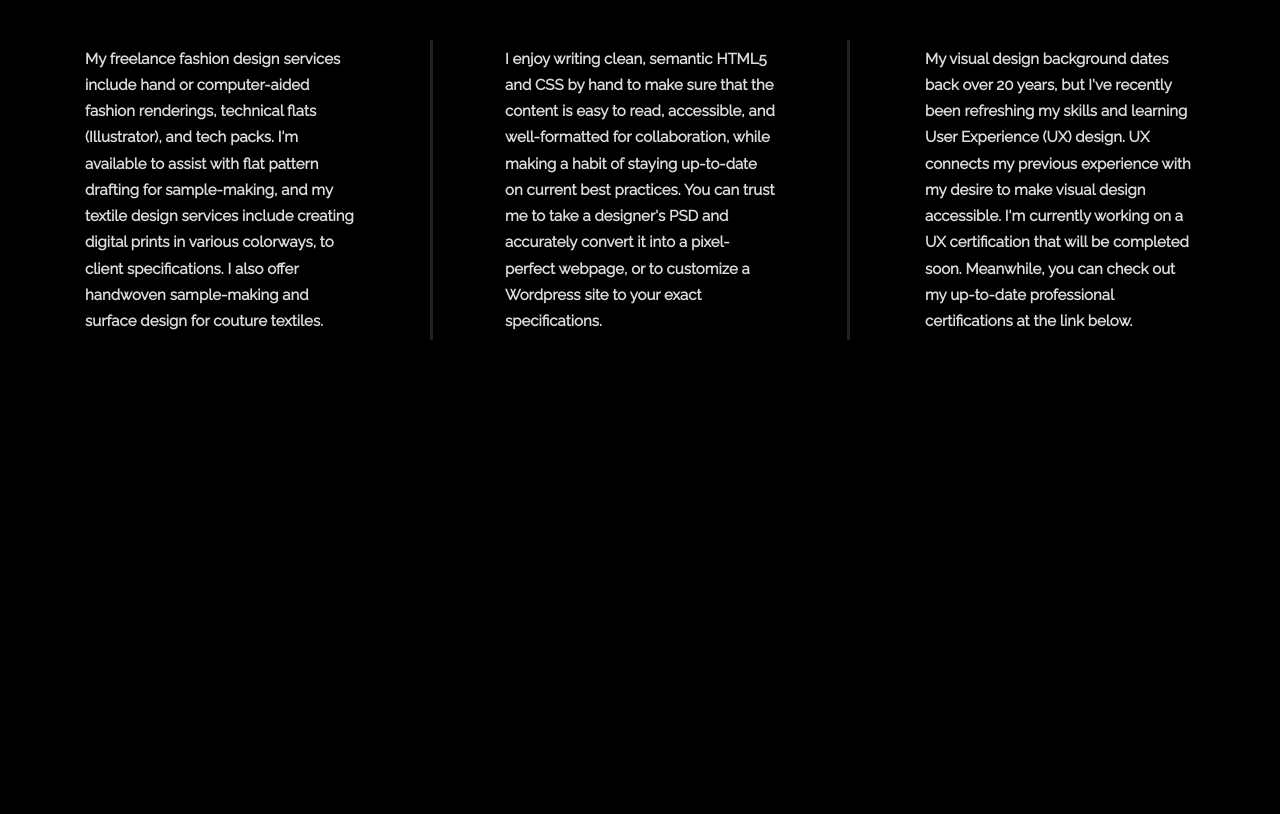
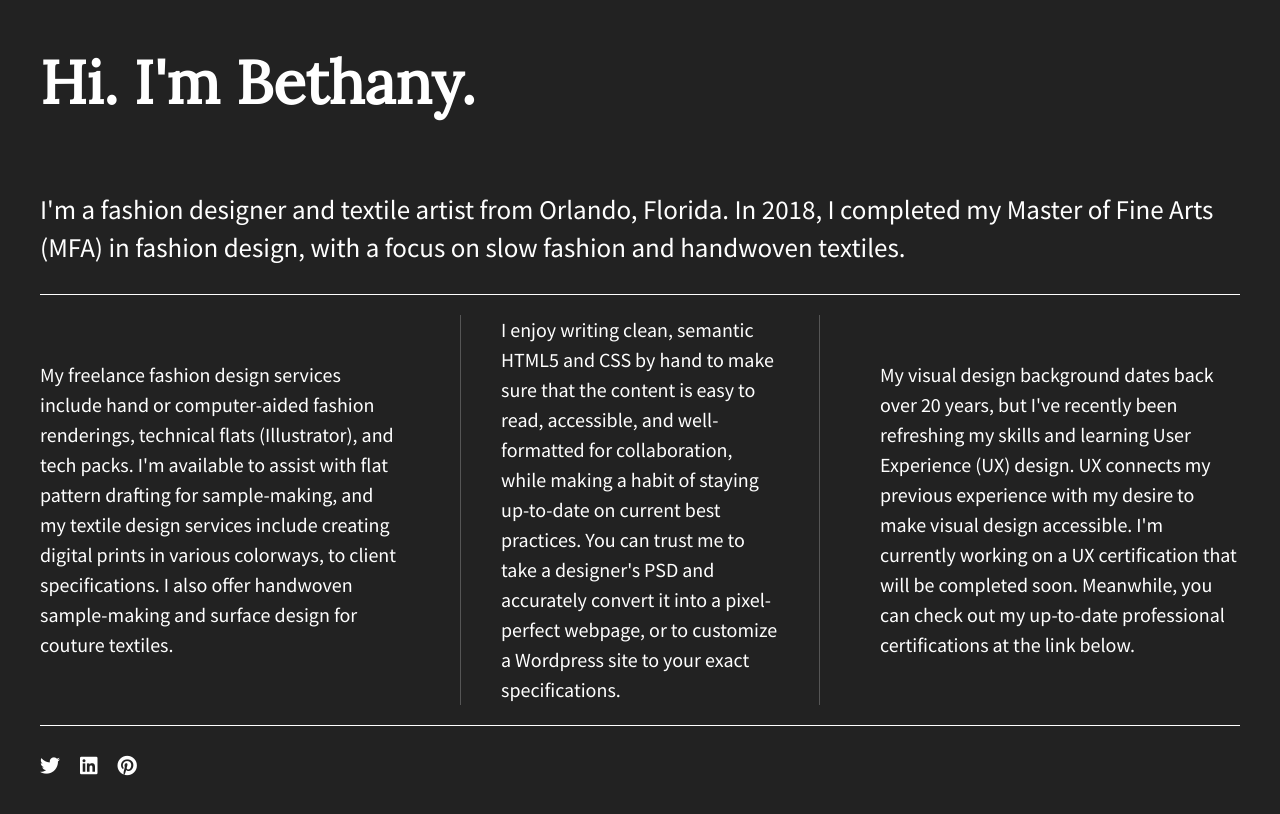
Before and after one commit to beemikell/divs-flexbox-starter, a plain HTML site: page index.html in a window 1280 px wide. Drawn offline with nearby package versions, Linux system fonts and the light colour scheme.

Commit message:
first commit

```diff
--- a/css/main.css
+++ b/css/main.css
@@ -10,7 +10,7 @@
    Base styles: opinionated defaults
    ========================================================================== */
 
-html {
+   html {
     color: #222;
     font-size: 1em;
     line-height: 1.4;
@@ -95,76 +95,72 @@ textarea {
    Author's custom styles
    ========================================================================== */
 
-
+/*Large Background Image*/
 html {
-  background-color: #000000;
+  background-color: #222;
   height: 100%;
+  width: 100%;
 }
 
 body {
   font-family: 'Source Sans Pro', sans-serif;
-  padding: 2em;
+  padding: 0em 2em;
   font-size: 1.25em;
-  height: 100%;
+  color: #fff;
+  display: flex;
+  justify-content: center;
 }
 
-.wrapper {
-  /*add display:flex and set justify-content to space-between*/
+.flex-container {
   display: flex;
+  flex-flow: row wrap;
   justify-content: space-between;
-  font-weight: 700;
+  max-width: 1200px;
 }
 
-.div-1 {
-    color: #fff;
-    width: 30%;
-    display: flex;
-    justify-content: center;
-    align-items: center;
-    line-height: 1.75em;
-    font-size: .75em;
-    height: 300px;
-    border-right-style: solid;
-    border-width: 3px;
-    border-color: #222;
-    padding-right: 30px;
+p span {
+  font-family: 'Lora', sans-serif;
 }
 
-
-.div-2 {
-    color: #fff;
-    width: 30%;
-    display: flex;
-    justify-content: center;
-    align-items: center;
-    line-height: 1.75em;
-    font-size: .75em;
-    height: 300px;
+header,
+footer {
+  width: 100%;
+  display: flex;
+  justify-content: flex-start;
 }
 
-.div-3 {
-  /*give the divs a width of 30%, add display:flex, set justify-content and align-items to center*/
-  color: #fff;
-  width: 30%;
+header h1 {
+  font-family: 'Lora', sans-serif;
+  font-size: 3em;
+}
+
+main {
+  width: 100%;
+  display: flex;
+  justify-content: center;
+  border-bottom: 1px solid #fff;
+}
+
+main p {
+  font-size: 1.35em;
+}
+
+.flex-items {
   display: flex;
   justify-content: center;
   align-items: center;
-  line-height: 1.75em;
-  font-size: .75em;
-  height: 300px;
-  border-left-style: solid;
-  border-width: 3px;
-  border-color: #222;
-  padding-left: 30px;
+  line-height: 1.5em;
+  font-size: 1em;
+  border-bottom: 1px solid #555;
 }
 
-p {
-    width: 75%;
-    color: gainsboro;
-    font-family: 'Raleway', sans-serif;
+footer {
+  border-top: 1px solid #fff;
 }
 
-
+footer i {
+  padding: 30px 20px 0 0;
+}
 
 /* ==========================================================================
    Helper classes
@@ -245,6 +241,25 @@ p {
    These examples override the primary ('mobile first') styles.
    Modify as content requires.
    ========================================================================== */
+
+@media all and (max-width: 768px) {
+    body {
+      padding: 1em;
+    }
+}
+
+@media (min-width: 1200px) {
+    .flex-items {
+      flex-basis: 30%;
+      border-bottom: none;
+    }
+
+    #div-2 p {
+      border-left: 1px solid #555;
+      border-right: 1px solid #555;
+      padding: 0 40px;
+    }
+}
 
 @media print,
        (-webkit-min-device-pixel-ratio: 1.25),
--- a/index.html
+++ b/index.html
@@ -3,7 +3,7 @@
     <head>
         <meta charset="utf-8">
         <meta http-equiv="x-ua-compatible" content="ie=edge">
-        <title>Make me into a grid!</title>
+        <title></title>
         <meta name="description" content="">
         <meta name="viewport" content="width=device-width, initial-scale=1">
 
@@ -13,32 +13,36 @@
         <link rel="stylesheet" href="css/normalize.css">
         <link rel="stylesheet" href="css/main.css">
         <script src="js/vendor/modernizr-2.8.3.min.js"></script>
-        <link href='http://fonts.googleapis.com/css?family=Lora:700' rel='stylesheet' type='text/css'>
-        <link href='http://fonts.googleapis.com/css?family=Source+Sans+Pro:400,700' rel='stylesheet' type='text/css'>
-        <link href="https://fonts.googleapis.com/css2?family=Raleway&display=swap" rel="stylesheet">
+        <link href="https://fonts.googleapis.com/css?family=Lora|Source+Sans+Pro:400,700" rel="stylesheet">
+        <link rel="stylesheet" href="https://use.fontawesome.com/releases/v5.5.0/css/all.css" integrity="sha384-B4dIYHKNBt8Bc12p+WXckhzcICo0wtJAoU8YZTY5qE0Id1GSseTk6S+L3BlXeVIU" crossorigin="anonymous">
     </head>
-
     <body>
         <!--[if lt IE 8]>
             <p class="browserupgrade">You are using an <strong>outdated</strong> browser. Please <a href="http://browsehappy.com/">upgrade your browser</a> to improve your experience.</p>
         <![endif]-->
 
-        <section class="wrapper">
-            <div class="div-1">
-                <p>My freelance fashion design services include hand or computer-aided fashion renderings, technical flats (Illustrator), and tech packs.
-                    I'm available to assist with flat pattern drafting for sample-making, and my textile design services include creating digital prints
-                     in various colorways, to client specifications. I also offer handwoven sample-making and surface design for couture textiles.</p>
+        <!-- Add your site or application content here -->
+        <section class="flex-container">
+            <header>
+                <h1>Hi. I'm Bethany.</h1>
+            </header>
+            <main>
+                <p>I'm a fashion designer and textile artist from Orlando, Florida. In 2018, I completed my Master of Fine Arts (MFA) in fashion design, with a focus on slow fashion and handwoven textiles. </p>
+            </main>
+            <div id="div-1" class="flex-items">
+                <p>My freelance fashion design services include hand or computer-aided fashion renderings, technical flats (Illustrator), and tech packs. I'm available to assist with flat pattern drafting for sample-making, and my textile design services include creating digital prints in various colorways, to client specifications. I also offer handwoven sample-making and surface design for couture textiles.</p>
             </div>
-            <div class="div-2">
-                <p>I enjoy writing clean, semantic HTML5 and CSS by hand to make sure that the content is easy to read, accessible, and well-formatted for
-                    collaboration, while making a habit of staying up-to-date on current best practices. You can trust me to take a designer's PSD and accurately
-                    convert it into a pixel-perfect webpage, or to customize a Wordpress site to your exact specifications.</p>
+            <div id="div-2" class="flex-items">
+                <p>I enjoy writing clean, semantic HTML5 and CSS by hand to make sure that the content is easy to read, accessible, and well-formatted for collaboration, while making a habit of staying up-to-date on current best practices. You can trust me to take a designer's PSD and accurately convert it into a pixel-perfect webpage, or to customize a Wordpress site to your exact specifications.</p>
             </div>
-            <div class="div-3">
-                <p>My visual design background dates back over 20 years, but I've recently been refreshing my skills and learning User Experience (UX) design.
-                    UX connects my previous experience with my desire to make visual design accessible. I'm currently working on a UX certification that will
-                    be completed soon. Meanwhile, you can check out my up-to-date professional certifications at the link below.</p>
+            <div id="div-3" class="flex-items">
+                <p>My visual design background dates back over 20 years, but I've recently been refreshing my skills and learning User Experience (UX) design. UX connects my previous experience with my desire to make visual design accessible. I'm currently working on a UX certification that will be completed soon. Meanwhile, you can check out my up-to-date professional certifications at the link below.</p>
             </div>
+            <footer>
+                <i class="fab fa-twitter"></i>
+                <i class="fab fa-linkedin"></i>
+                <i class="fab fa-pinterest"></i>
+            </footer>
         </section>
 
         <script src="https://ajax.googleapis.com/ajax/libs/jquery/1.11.3/jquery.min.js"></script>
```
